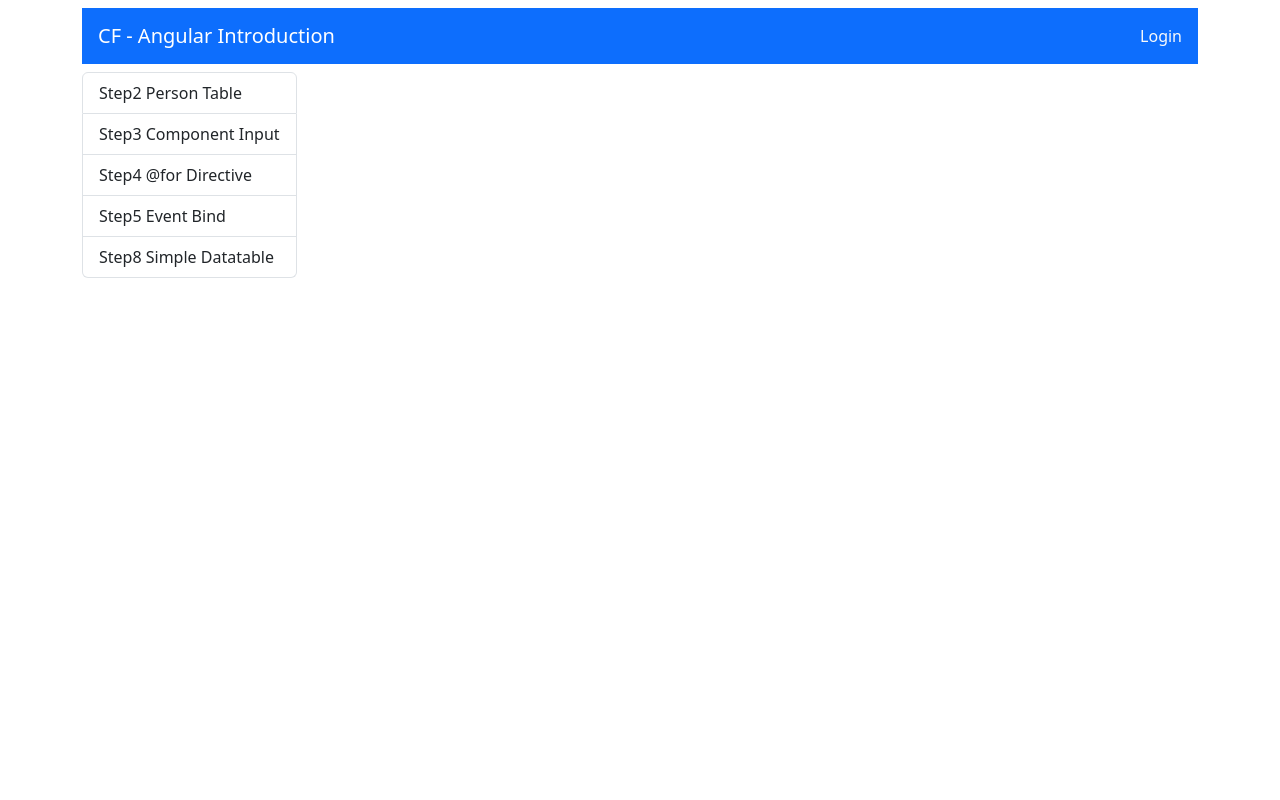
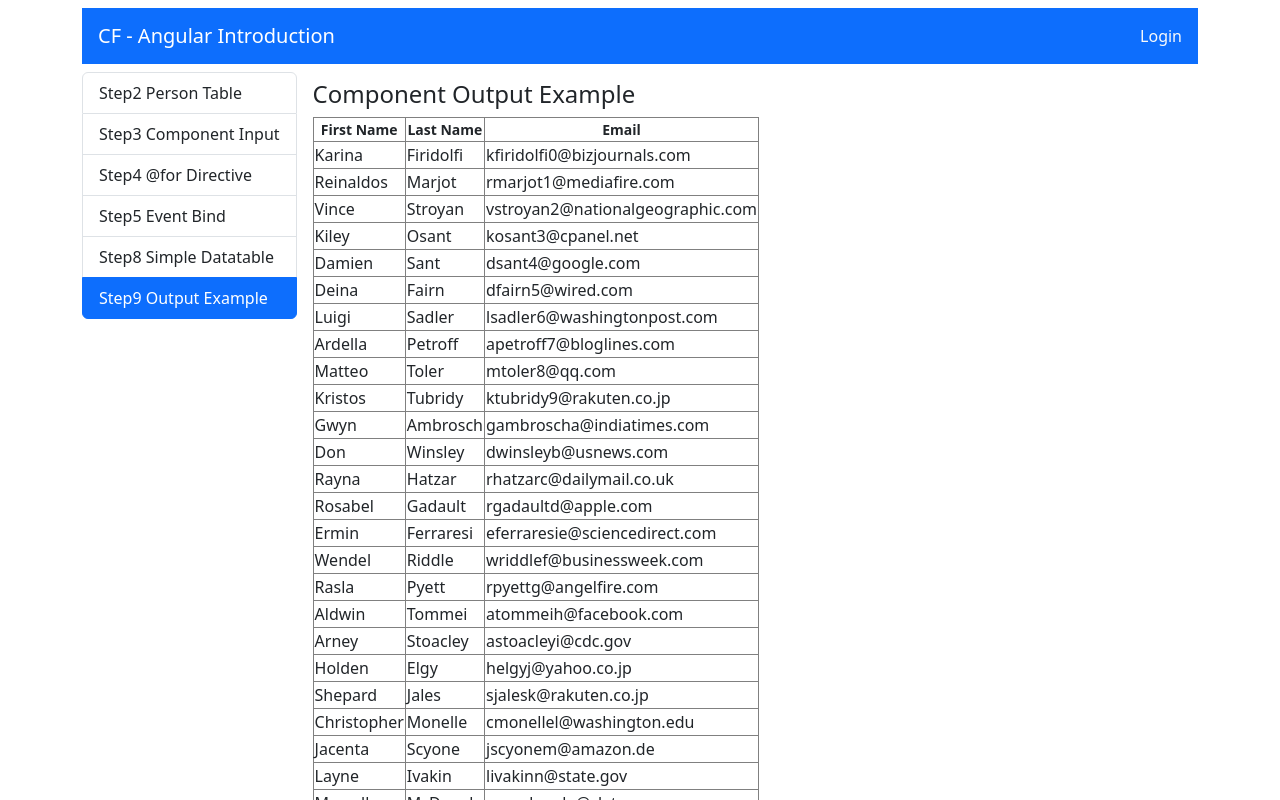
Before and after one commit to eleftheria05/CodingFactory9-Frontend, an Angular app: page /component-output-example in a window 1280 px wide. Before the commit this address led to /. Shown: the top 800 px of the page. Built offline with nearby package versions, Linux system fonts and the light colour scheme.

Commit message:
adding component 9 with events (parent-child)

```diff
--- a/src/app/app.routes.ts
+++ b/src/app/app.routes.ts
@@ -5,6 +5,7 @@
 import { Step5EventBind } from './components/step5-event-bind/step5-event-bind';
 import { Step6Welcome } from './components/step6-welcome/step6-welcome';
 import { Step8SimpleDataTableShow } from './components/step8-simple-data-table-show/step8-simple-data-table-show';
+import { Step9ComponentOutput } from './components/step9-component-output/step9-component-output';
 
 export const routes: Routes = [
   {path:'person-table-example', component:Step2PersonTable},
@@ -12,6 +13,7 @@
   {path:'for-directive-example', component:Step4ForDirective},
   {path:'event-bind-example',component:Step5EventBind},
   {path:'simple-datatable-example', component:Step8SimpleDataTableShow},
+  {path:'component-output-example', component:Step9ComponentOutput },
   {path:'welcome', component:Step6Welcome},
   {path:'', redirectTo:'/welcome', pathMatch:'full'}
 ];
--- a/src/app/components/step7-list-group-menu/step7-list-group-menu.ts
+++ b/src/app/components/step7-list-group-menu/step7-list-group-menu.ts
@@ -13,6 +13,7 @@
     { text: "Step3 Component Input", appLink:'component-input-example'},
     { text: "Step4 @for Directive", appLink:'for-directive-example'},
     { text: "Step5 Event Bind", appLink:'event-bind-example'},
-    { text: "Step8 Simple Datatable", appLink:'simple-datatable-example'}
+    { text: "Step8 Simple Datatable", appLink:'simple-datatable-example'},
+     { text: "Step9 Output Example", appLink: 'component-output-example'}
   ]
 }
--- a/src/app/components/step8-simple-data-table/step8-simple-data-table.html
+++ b/src/app/components/step8-simple-data-table/step8-simple-data-table.html
@@ -8,7 +8,7 @@
   </thead>
   <tbody>
     @for (row of data; track row){
-      <tr class="align-middle">
+      <tr class="align-middle" (dblclick)="onPersonClicked(row)">
         <td>{{row.firstname}}</td>
         <td>{{row.lastname}}</td>
         <td>{{row.email}}</td>
--- a/src/app/components/step8-simple-data-table/step8-simple-data-table.ts
+++ b/src/app/components/step8-simple-data-table/step8-simple-data-table.ts
@@ -1,4 +1,4 @@
-import { Component, Input } from '@angular/core';
+import { Component, EventEmitter, Input, Output, SimpleChanges } from '@angular/core';
 import { IPerson } from '../../shared/interfaces/person';
 import { sortBy } from 'lodash-es';
 
@@ -8,10 +8,9 @@
   templateUrl: './step8-simple-data-table.html',
   styleUrl: './step8-simple-data-table.css',
 })
-
 export class Step8SimpleDataTable {
-  @Input() data:IPerson[] | undefined;
-  //@Output() personClicked = new EventEmitter<IPerson>()
+  @Input() data: IPerson[] | undefined;
+  @Output() personClicked = new EventEmitter<IPerson>()
 
   ngOnInit(){
     // console.log("NG ON INIT 1>>>", this.sortOrder);
@@ -20,6 +19,11 @@
     // this.sortData('firstname');
     // /console.log("NG ON INIT 2>>>", this.sortOrder);
   }
+
+  // ngOnChanges(changes: SimpleChanges<IPerson>) {
+  //   // changes.userId contains the old and new value.
+  //   console.log("ON CHANGESs",changes);
+  // }
 
   sortOrder = {
     firstname: 'none',
@@ -40,7 +44,7 @@
     console.log("SortOrder", this.sortOrder);
   }
 
-  //onPersonClicked(data: IPerson) {
-    //this.personClicked.emit(data);
-  //}
+  onPersonClicked(data: IPerson) {
+    this.personClicked.emit(data);
+  }
 }
--- /dev/null
+++ b/src/app/components/step9-component-output/step9-component-output.html
@@ -0,0 +1,7 @@
+<h4>Component Output Example</h4>
+
+<app-step8-simple-data-table
+  [data] = 'manyPersons'
+  (personClicked)="showPersonFromChild($event)"
+  >
+</app-step8-simple-data-table>
--- /dev/null
+++ b/src/app/components/step9-component-output/step9-component-output.ts
@@ -0,0 +1,28 @@
+import { Component } from '@angular/core';
+import { IPerson, ManyPersons } from '../../shared/interfaces/person';
+import { Step8SimpleDataTable } from '../step8-simple-data-table/step8-simple-data-table';
+
+@Component({
+  selector: 'app-step9-component-output',
+  imports: [Step8SimpleDataTable],
+  templateUrl: './step9-component-output.html',
+  styleUrl: './step9-component-output.css',
+})
+export class Step9ComponentOutput {
+  manyPersons = ManyPersons
+
+  showPersonFromChild(data: IPerson) {
+    console.log("STEP9", data);
+    alert(this.personTemplate(data));
+  }
+
+  personTemplate(data:IPerson){
+    return `
+      Person Details:
+
+      First Name: ${data.firstname}
+      Last Name: ${data.lastname}
+      Email: ${data.email}
+    `
+  }
+}
```
Also changed, not shown: src/app/components/step9-component-output/step9-component-output.css (added), 1 other file (tests, documents, lock files or other folders).
